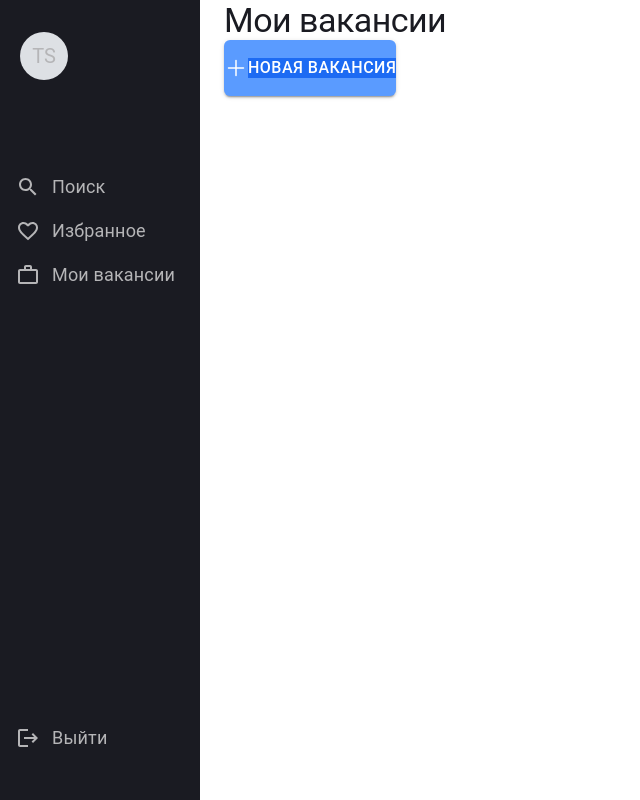
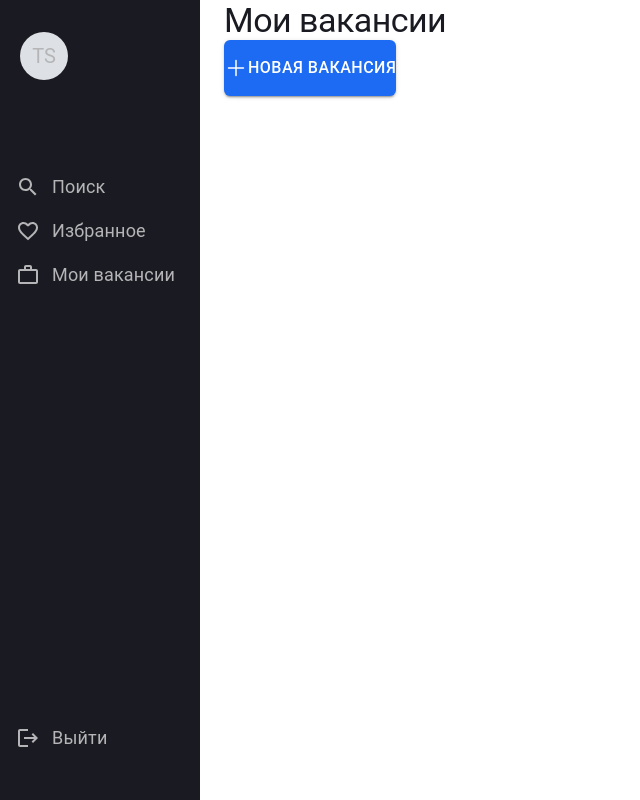
Before and after one commit to MarinaFominykh/alumni-resume-tracker, a React (Vite) app: page /vacancies in a window 1280 px wide. Shown: the whole page, without its empty margins (0-640 px from the left). Built offline with nearby package versions, Linux system fonts and the light colour scheme.

Commit message:
refactor: palette for btns

```diff
--- a/src/pages/Auth/Login/Login.tsx
+++ b/src/pages/Auth/Login/Login.tsx
@@ -89,7 +89,7 @@ function Login() {
           Не помню пароль
         </Link>
 
-        <ButtonElement variant="contained" type="submit">
+        <ButtonElement color="secondary" variant="contained" type="submit">
           Войти
         </ButtonElement>
       </form>
--- a/src/pages/Vacancies/Vacancies.tsx
+++ b/src/pages/Vacancies/Vacancies.tsx
@@ -1,6 +1,16 @@
 import { Button, Container, Typography, createSvgIcon } from "@mui/material";
 
 function Vacancies() {
+  // const vacanciesStyles = {
+  //   button: {
+  //     // mainColor: '#1D6BF3'
+  //     mainColor: 'white'
+
+  //   }
+  //   }
+
+  // И потом на кнопку вешаешь sx={{ vacanciesStyles.button}}
+
   const PlusIcon = createSvgIcon(
     <svg
       xmlns="http://www.w3.org/2000/svg"
@@ -10,16 +20,21 @@ function Vacancies() {
       stroke="currentColor"
       className="h-6 w-6"
     >
-      <path strokeLinecap="round" strokeLinejoin="round" d="M12 4.5v15m7.5-7.5h-15" />
+      <path
+        strokeLinecap="round"
+        strokeLinejoin="round"
+        d="M12 4.5v15m7.5-7.5h-15"
+      />
     </svg>,
-    'Plus',
+    "Plus"
   );
   return (
     <Container>
       <Typography variant="h1">Мои вакансии</Typography>
+      {/* <Button variant="contained" sx={{bgcolor: vacanciesStyles.button.mainColor}}> */}
       <Button variant="contained">
         <PlusIcon></PlusIcon>
-        <Typography variant="button" bgcolor={'#1D6BF3'}>Новая Вакансия</Typography>
+        <Typography variant="button">Новая Вакансия</Typography>
       </Button>
     </Container>
   );
--- a/src/projectTheme.tsx
+++ b/src/projectTheme.tsx
@@ -1,6 +1,19 @@
 import { createTheme } from '@mui/material';
 
 export const projectTheme = createTheme({
+  palette: {
+    primary: {
+      main: '#1D6BF3',
+      // light: '',
+      // dark: '',
+      contrastText: 'white'
+    },
+    secondary: {
+    main: '#5A9BFF',
+    // light: '',
+    // dark: '',
+    contrastText: 'white'}
+  },
   components: {
   MuiButton: {
     styleOverrides: {
@@ -11,19 +24,6 @@ export const projectTheme = createTheme({
         borderRadius: '6px',
         padding: '18px 0',
         height: '56px',
-          '&.MuiButton-contained': {
-            backgroundColor: '#5A9BFF',
-            '&:hover': {
-              backgroundColor: '#006db3'
-            }
-          },
-          '&.MuiButton-outlined': {
-            color: '#fff',
-            borderColor: '#fff',
-            '&:hover': {
-              backgroundColor: 'transparent'
-            }
-          }
       }
     }
   }
```
Lines whose indentation alone changed are shown as unchanged.
